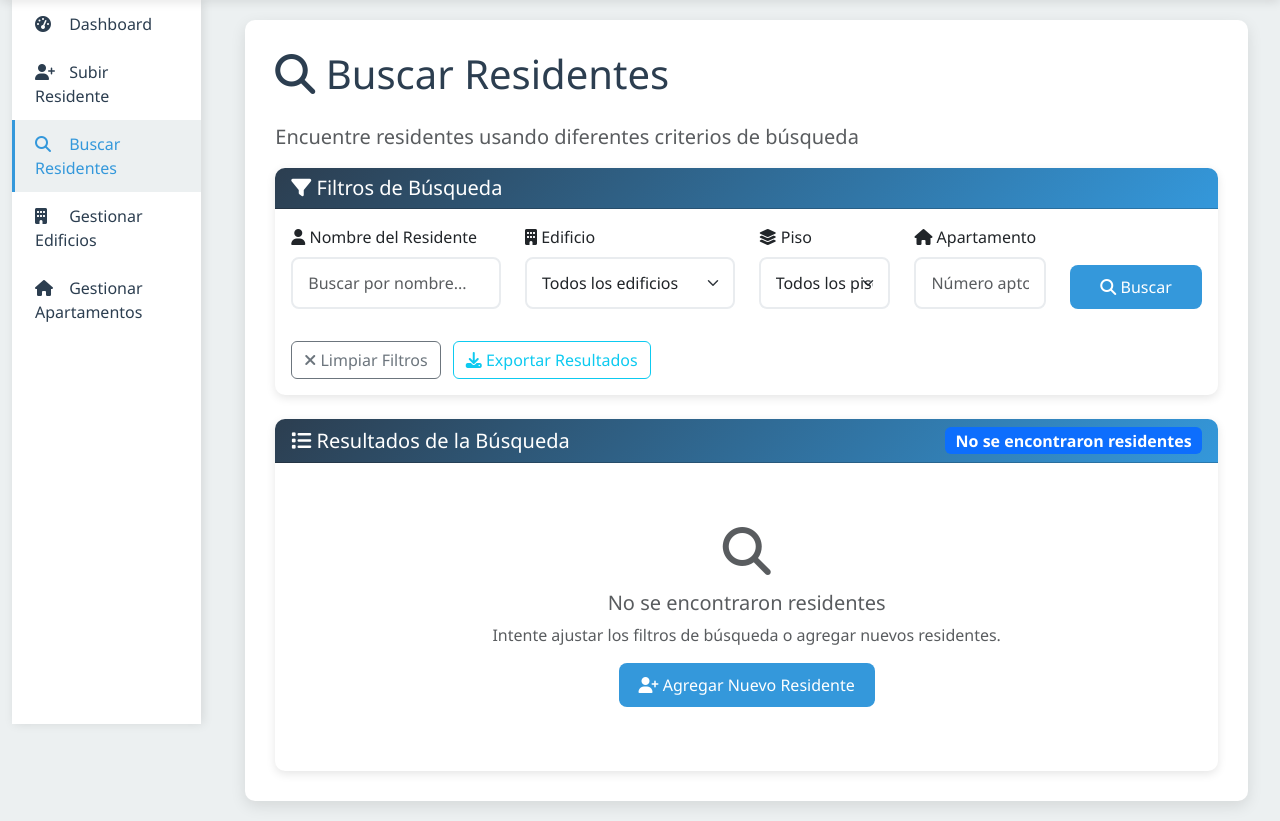
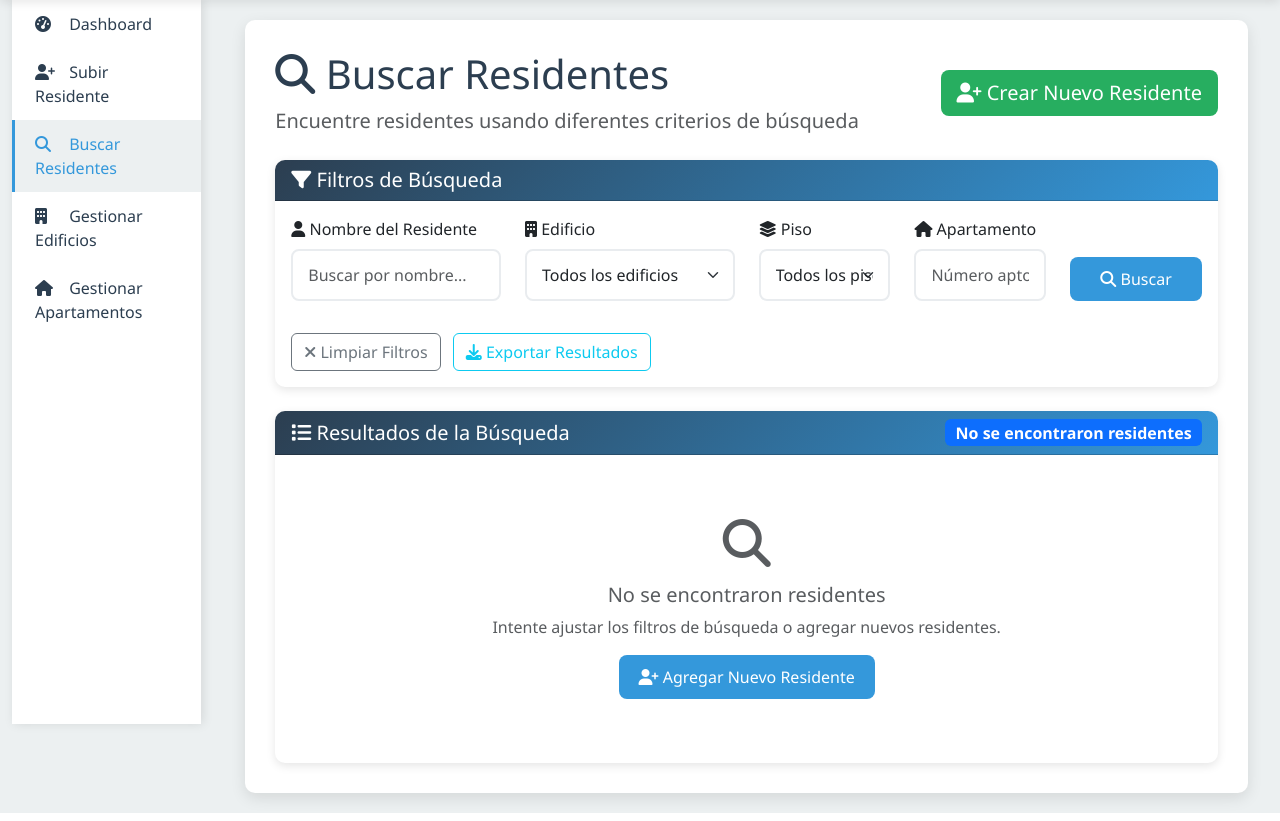
Before and after one commit to RobertoMantas/residentes-palme, a Django app: page /buscar-residentes/ in a window 1280 px wide. Shown: the part 62-883 px from the top of the page. Run offline with Django 4.2, Linux system fonts and the light colour scheme; data that the repository does not hold is empty.

Commit message:
✨ Agregar botones de acceso directo para crear residentes
🚀 Nuevas funcionalidades:
- Botón prominente 'Crear Nuevo Residente' en la parte superior de la página de búsqueda
- Botón 'Agregar' en cada tarjeta de residente para crear nuevo residente en el mismo apartamento
- Preselección automática de edificio, piso y apartamento cuando se accede desde búsqueda
- URLs con parámetros para navegación fluida entre vistas

🔧 Mejoras técnicas:
- Vista subir_residente modificada para recibir parámetros de URL
- Preselección automática de campos en el formulario
- Navegación mejorada para el flujo de trabajo del conserje

💡 Beneficios:
- Acceso rápido a crear residentes desde cualquier vista de búsqueda
- Preselección inteligente reduce errores y mejora la eficiencia
- Flujo de trabajo optimizado para el personal de conserjería

```diff
--- a/residentes/frontend_views.py
+++ b/residentes/frontend_views.py
@@ -71,9 +71,25 @@ def subir_residente(request):
         edificios = EdificioService.listar_edificios()
         apartamentos = ApartamentoService.obtener_apartamentos_con_residentes()
 
+        # Obtener parámetros de la URL para preselección
+        apartamento_id = request.GET.get('apartamento_id')
+        edificio_id = request.GET.get('edificio_id')
+        piso = request.GET.get('piso')
+
+        # Si se proporciona un apartamento_id, obtener sus detalles
+        apartamento_preseleccionado = None
+        if apartamento_id:
+            try:
+                apartamento_preseleccionado = Apartamento.objects.get(id=apartamento_id)
+            except Apartamento.DoesNotExist:
+                pass
+
         context = {
             'edificios': edificios,
-            'apartamentos': apartamentos
+            'apartamentos': apartamentos,
+            'apartamento_preseleccionado': apartamento_preseleccionado,
+            'edificio_id_preseleccionado': edificio_id,
+            'piso_preseleccionado': piso
         }
         return render(request, 'residentes/subir_residente.html', context)
 
--- a/templates/residentes/buscar_residentes.html
+++ b/templates/residentes/buscar_residentes.html
@@ -5,10 +5,19 @@
 {% block content %}
 <div class="row">
     <div class="col-12">
-        <h1 class="mb-4">
-            <i class="fas fa-search"></i> Buscar Residentes
-        </h1>
-        <p class="lead text-muted">Encuentre residentes usando diferentes criterios de búsqueda</p>
+        <div class="d-flex justify-content-between align-items-center mb-4">
+            <div>
+                <h1 class="mb-2">
+                    <i class="fas fa-search"></i> Buscar Residentes
+                </h1>
+                <p class="lead text-muted mb-0">Encuentre residentes usando diferentes criterios de búsqueda</p>
+            </div>
+            <div>
+                <a href="{% url 'residentes_frontend:subir_residente' %}" class="btn btn-success btn-lg">
+                    <i class="fas fa-user-plus"></i> Crear Nuevo Residente
+                </a>
+            </div>
+        </div>
     </div>
 </div>
 
@@ -143,8 +152,13 @@
                                            class="btn btn-sm btn-outline-primary">
                                             <i class="fas fa-eye"></i> Ver Detalles
                                         </a>
+                                        <a href="{% url 'residentes_frontend:subir_residente' %}?apartamento_id={{ residente.apartamento.id }}&edificio_id={{ residente.apartamento.edificio.id }}&piso={{ residente.apartamento.piso }}"
+                                           class="btn btn-sm btn-outline-success ms-1"
+                                           title="Agregar residente al mismo apartamento">
+                                            <i class="fas fa-user-plus"></i> Agregar
+                                        </a>
                                         <button type="button"
-                                                class="btn btn-sm btn-outline-danger ms-2"
+                                                class="btn btn-sm btn-outline-danger ms-1"
                                                 onclick="confirmarEliminacion('{{ residente.id }}', '{{ residente.nombre_completo }}')">
                                             <i class="fas fa-trash"></i> Eliminar
                                         </button>
--- a/templates/residentes/subir_residente.html
+++ b/templates/residentes/subir_residente.html
@@ -75,7 +75,8 @@
                             <select class="form-select" id="edificio_select" required>
                                 <option value="">Seleccione un edificio</option>
                                 {% for edificio in edificios %}
-                                <option value="{{ edificio.id }}">
+                                <option value="{{ edificio.id }}"
+                                        {% if edificio_id_preseleccionado == edificio.id|stringformat:"s" %}selected{% endif %}>
                                     Edificio {{ edificio.numero }}
                                 </option>
                                 {% endfor %}
@@ -88,7 +89,7 @@
                             <select class="form-select" id="piso" required>
                                 <option value="">Seleccione el piso</option>
                                 {% for i in "12345678" %}
-                                <option value="{{ i }}">Piso {{ i }}</option>
+                                <option value="{{ i }}" {% if piso_preseleccionado == i %}selected{% endif %}>Piso {{ i }}</option>
                                 {% endfor %}
                             </select>
                         </div>
```
